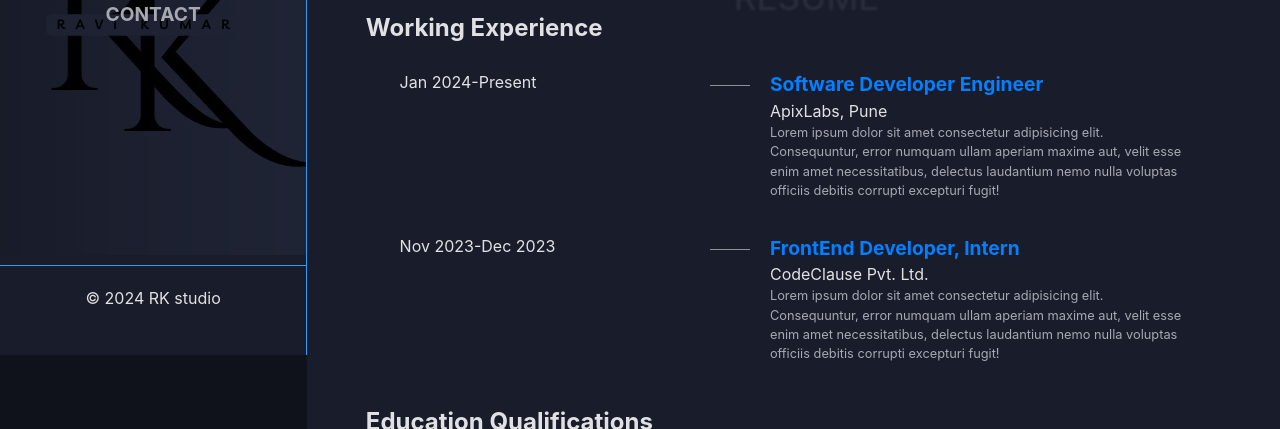
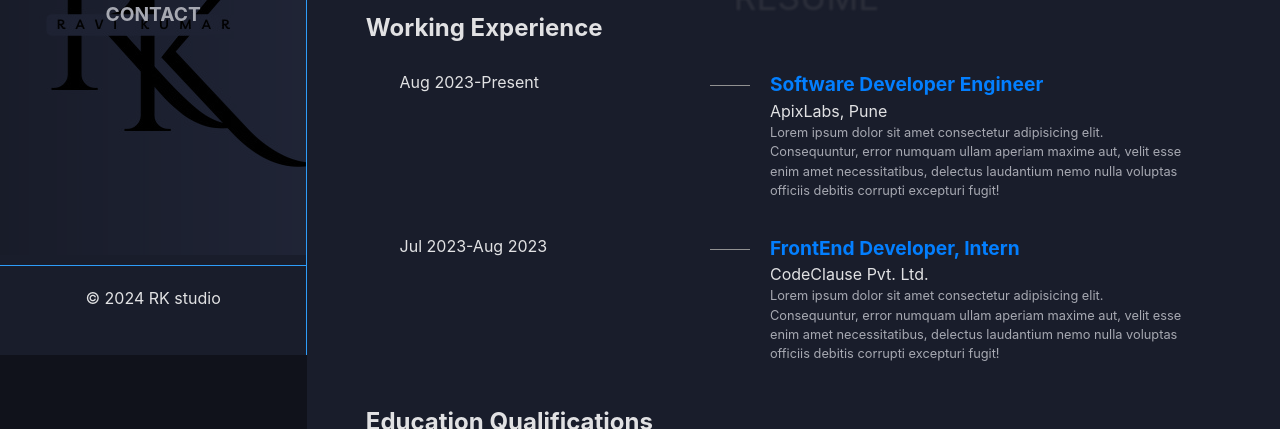
Before and after one commit to nerdyRK/React_portfolio, a React (Vite) app: page /resume in a window 1280 px wide. Shown: the part 445-874 px from the top of the page. Built offline with nearby package versions, Linux system fonts and the light colour scheme.

Commit message:
corrected dates

```diff
--- a/src/components/Resume.jsx
+++ b/src/components/Resume.jsx
@@ -39,7 +39,7 @@ function Resume() {
         <h2>Working Experience</h2>
         <div className="works">
           <section className="first">
-            <p className="timing">Jan 2024-Present</p>
+            <p className="timing">Aug 2023-Present</p>
             <div className="company">
               <div
                 className="role"
@@ -64,7 +64,7 @@ function Resume() {
             </div>
           </section>
           <section className="first">
-            <p className="timing">Nov 2023-Dec 2023</p>
+            <p className="timing">Jul 2023-Aug 2023</p>
             <div className="company">
               <div
                 className="role"
```
